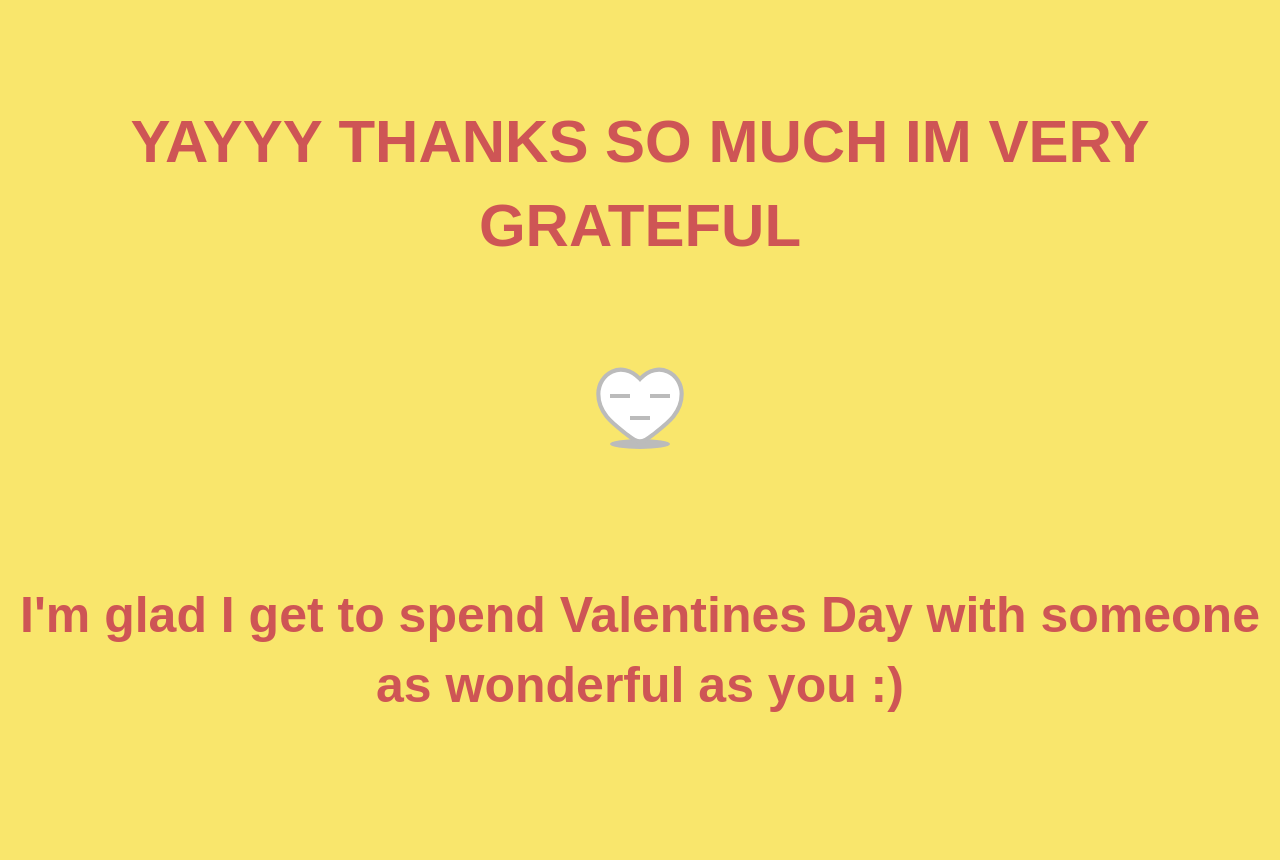
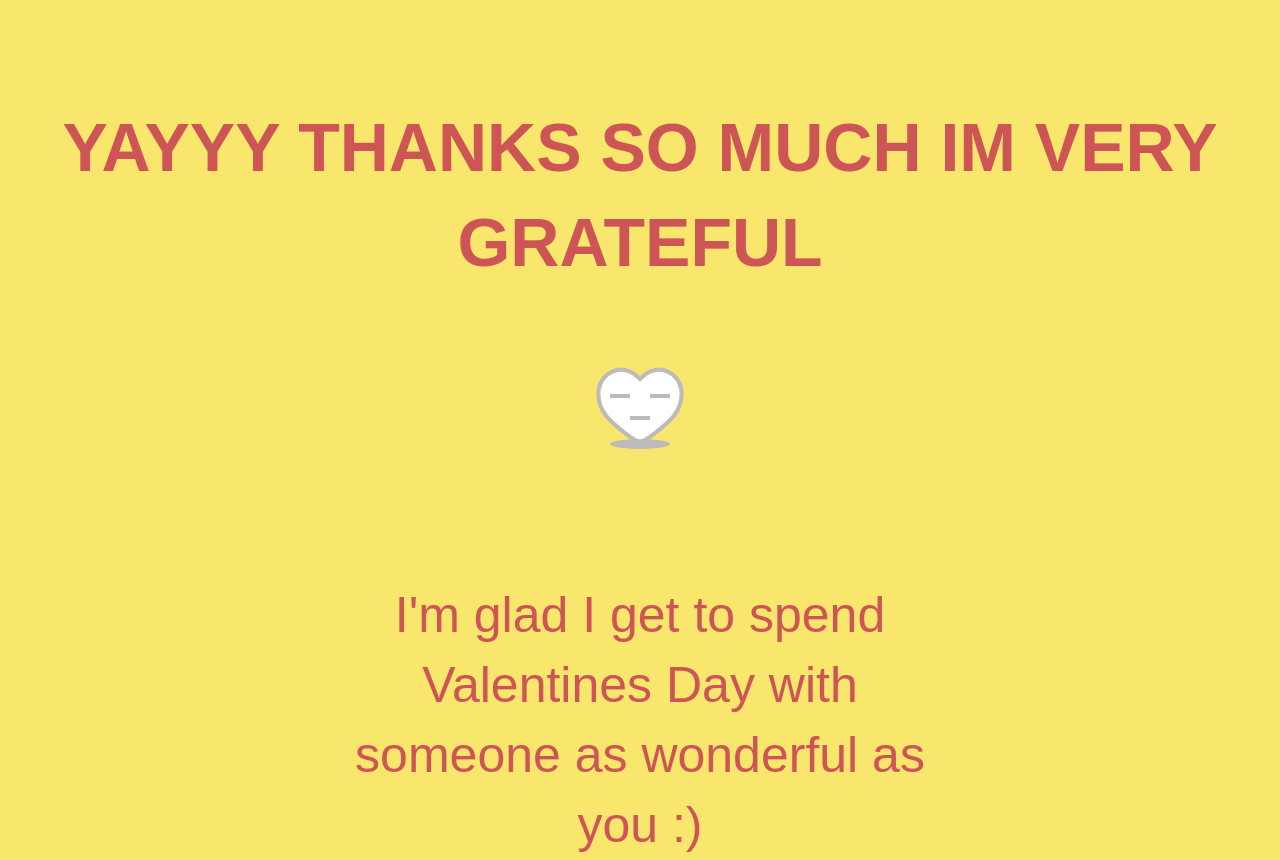
Before and after one commit to SriKorandla/valentine25W, a plain HTML site: page yes.html in a window 1280 px wide. Before the commit the page ends 816 px from the top, so only its background shows below. Drawn offline with Linux system fonts and the light colour scheme.

Commit message:
first page only

```diff
--- a/yes.css
+++ b/yes.css
@@ -22,7 +22,7 @@ body {
 }
 
 h1 {
-  font-size: 3rem; /* Adjust font size to make it more readable */
+  font-size: 3.4rem; /* Adjust font size to make it more readable */
   margin: 1rem; /* Space out the headings */
   color: #ce5555; /* Make the text color darker for contrast */
   font-family: 'Arial', sans-serif; /* Change font for a cleaner look */
@@ -37,7 +37,9 @@ h2 {
   font-family: 'Arial', sans-serif; /* Change font for a cleaner look */
   line-height: 1.4; /* Improve line spacing for readability */
   position: absolute;
+  width: 50%;
   top: 70%;
+  font-weight: lighter;
 }
 
 
```
